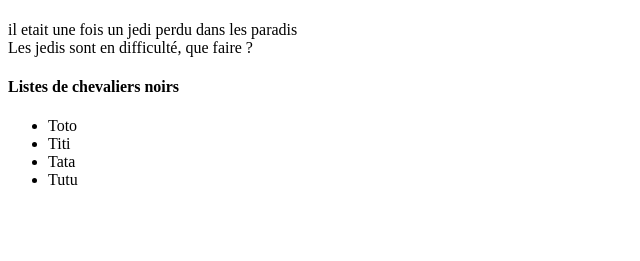
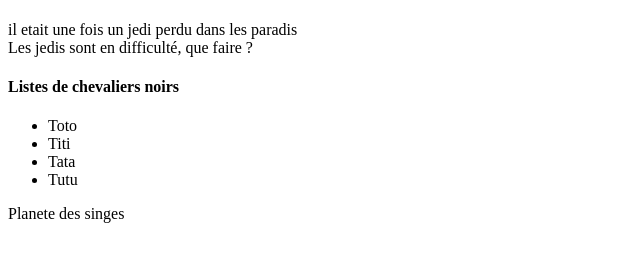
Before and after one commit to diabbs/jedis-nigth, a plain HTML site: page index.html in a window 1280 px wide. Shown: the part 59-320 px from the top of the page, without its empty margins (0-640 px from the left). Drawn offline with Linux system fonts and the light colour scheme.

Commit message:
div planete des singes

```diff
--- a/index.html
+++ b/index.html
@@ -25,5 +25,8 @@
             <li>Tutu</li>
         </ul>
     </div>
+    <div>
+        <h>Planete des singes</h>
+    </div>
 </body>
 </html>
```
